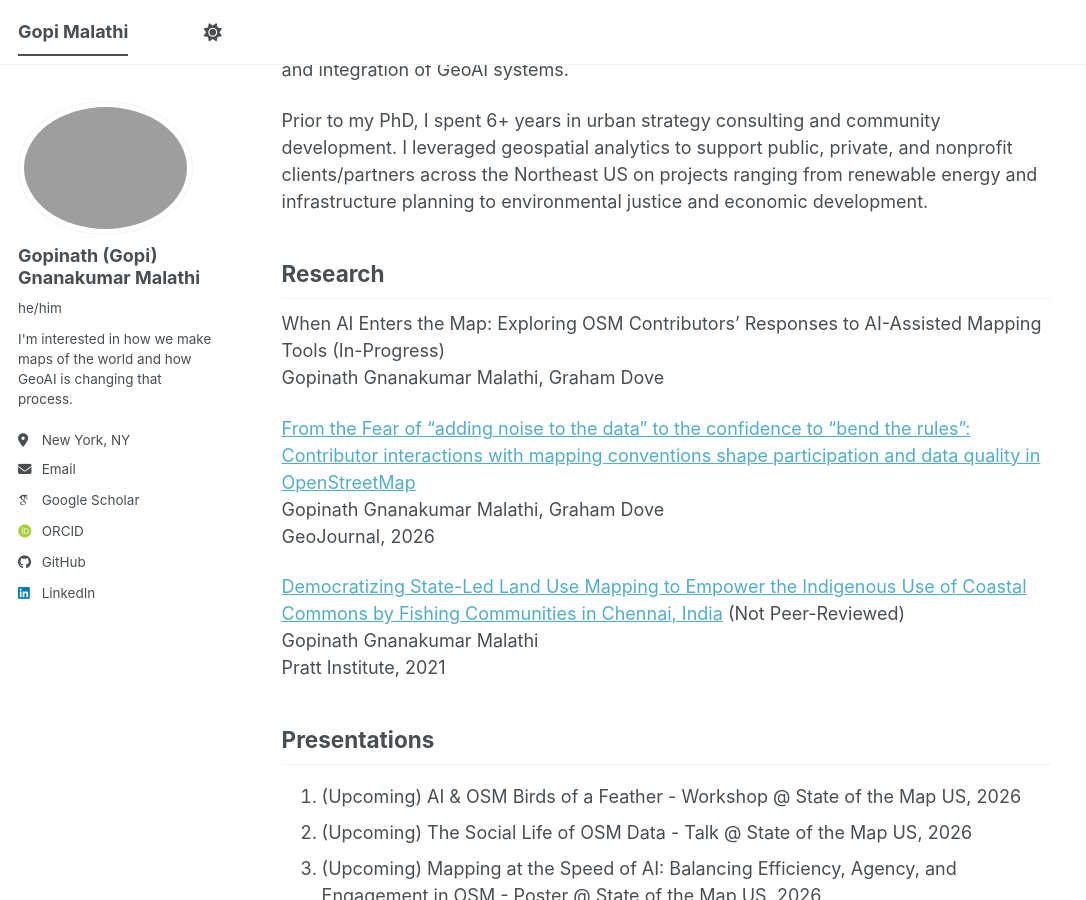
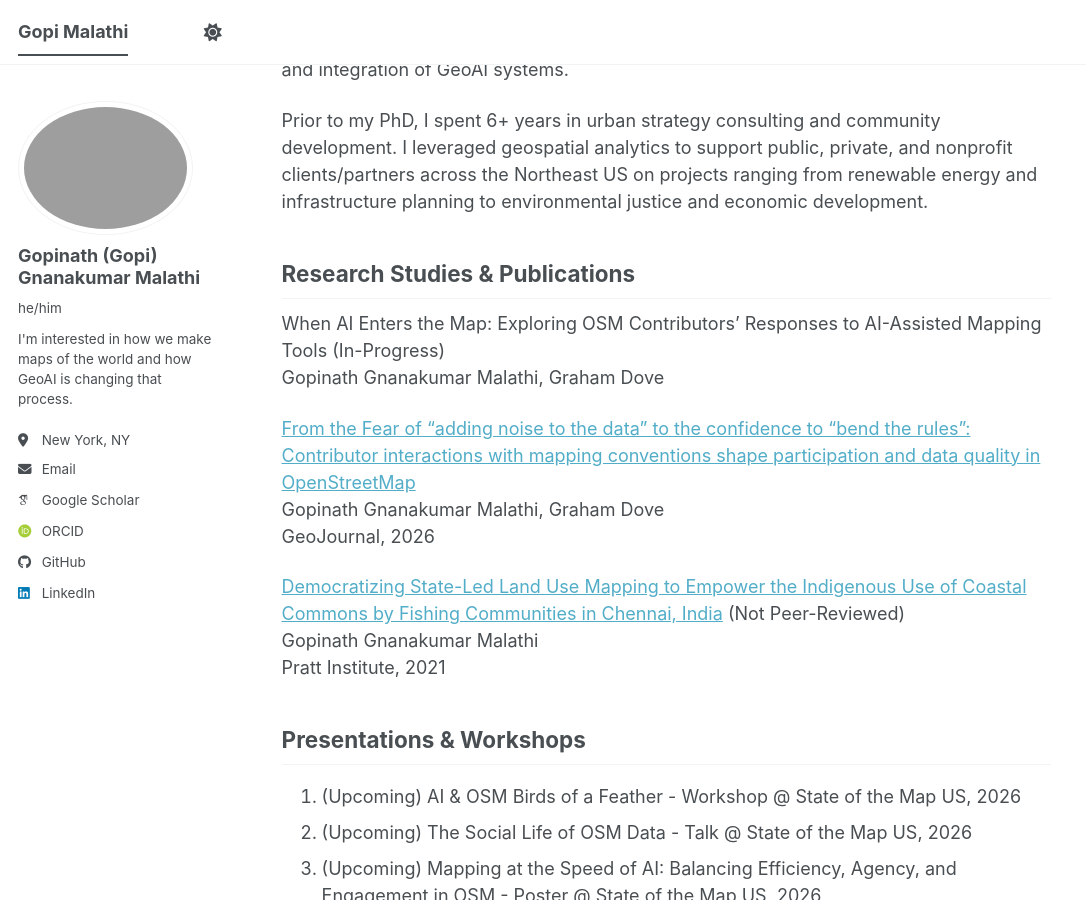
Before and after one commit to Gopi-Malathi/gopi-malathi.github.io, a Jekyll site: the page built from _pages/about.md, in a window 1280 px wide and 900 px high, scrolled down 298 px. Shown: the whole window, without its empty margins (0-1086 px from the left). Built offline with Jekyll 4.4.1, drawn with Linux system fonts in a browser that asks for light colours; some web fonts are replaced; a script bundle is joined from its source files by our own code; library files that are not in the unit come from our copies.

Commit message:
Update section titles in about.md

```diff
--- a/_pages/about.md
+++ b/_pages/about.md
@@ -13,7 +13,7 @@ I investigate how individuals and communities interact with geospatial technolog
 
 Prior to my PhD, I spent 6+ years in urban strategy consulting and community development. I leveraged geospatial analytics to support public, private, and nonprofit clients/partners across the Northeast US on projects ranging from renewable energy and infrastructure planning to environmental justice and economic development.
 
-## Research
+## Research Studies & Publications
 
 When AI Enters the Map: Exploring OSM Contributors’ Responses to AI-Assisted Mapping Tools (In-Progress)
 Gopinath Gnanakumar Malathi, Graham Dove
@@ -28,7 +28,7 @@ Gopinath Gnanakumar Malathi
 Pratt Institute, 2021
 
 
-## Presentations
+## Presentations & Workshops
 
 1. (Upcoming) AI & OSM Birds of a Feather - Workshop @ State of the Map US, 2026
 2. (Upcoming) The Social Life of OSM Data - Talk @ State of the Map US, 2026
```
